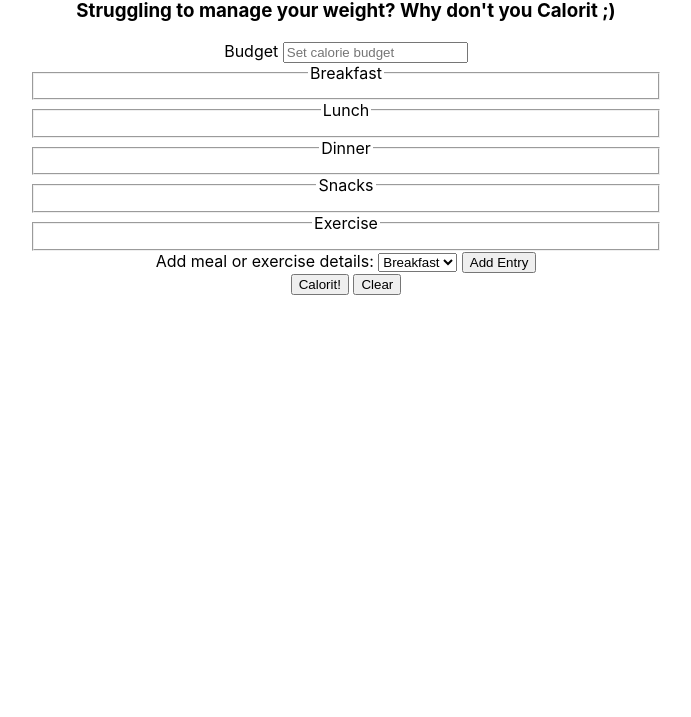
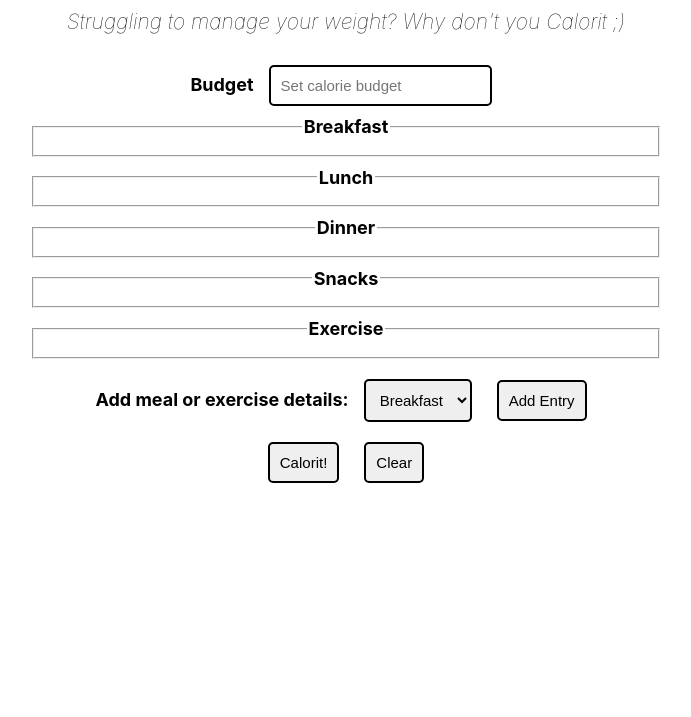
Before and after one commit to varun4sid/Calorit, a plain HTML site: page index.html in a window 1280 px wide. Shown: the part 83-800 px from the top of the page, without its empty margins (294-985 px from the left). Drawn offline with Linux system fonts and the light colour scheme.

Commit message:
Style the page

```diff
--- a/index.html
+++ b/index.html
@@ -10,8 +10,8 @@
 	<body>
 		<main>
 			<header>
-				<h1>Calorit</h1>
-				<h3>Struggling to manage your weight? Why don't you Calorit ;)</h3>
+				<h1 id="title">Calorit</h1>
+				<h3 id="subtitle">Struggling to manage your weight? Why don't you Calorit ;)</h3>
 			</header>
 			<div class="container">
         <form id="calorie-counter">
--- a/styles.css
+++ b/styles.css
@@ -1,9 +1,35 @@
-html {
-    font-family: "SF Pro Text","SF Pro Icons","Helvetica Neue","Helvetica","Arial",sans-serif;
-    text-align: center;
+body {
+  font-family: "SF Pro Text","SF Pro Icons","Helvetica Neue","Helvetica","Arial",sans-serif;
+  text-align: center;
+  font-size: 18px;
+}
+
+#subtitle {
+  font-style: italic;
+  font-weight: lighter;
 }
 
 .container {
-    width:50%;
-    margin:auto;
+  width:50%;
+  margin:auto;
 }
+
+button {
+  cursor: pointer;
+}
+
+button, select, #budget {
+  font-size: 15px;
+  border: 2px solid;
+  border-radius : 5px;
+  padding: 10px;
+  margin: 10px;
+}
+
+fieldset,label,button,input,select {
+  margin-bottom: 10px;
+}
+
+label, legend {
+  font-weight: bold;
+}
```
